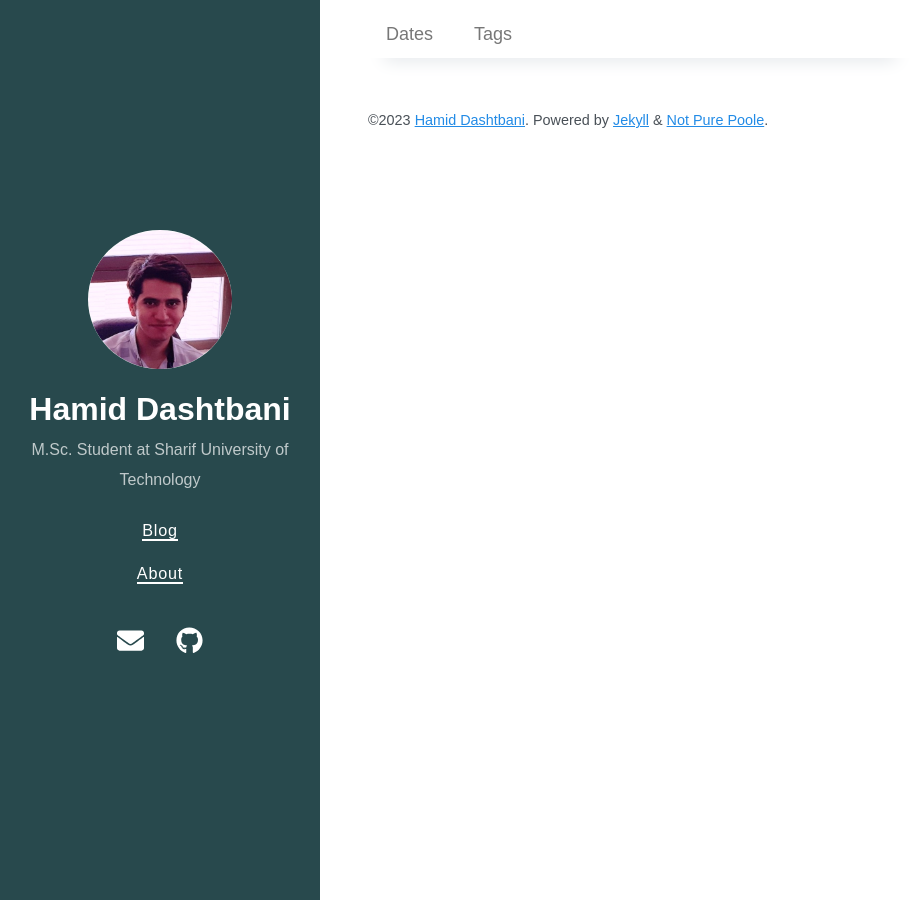
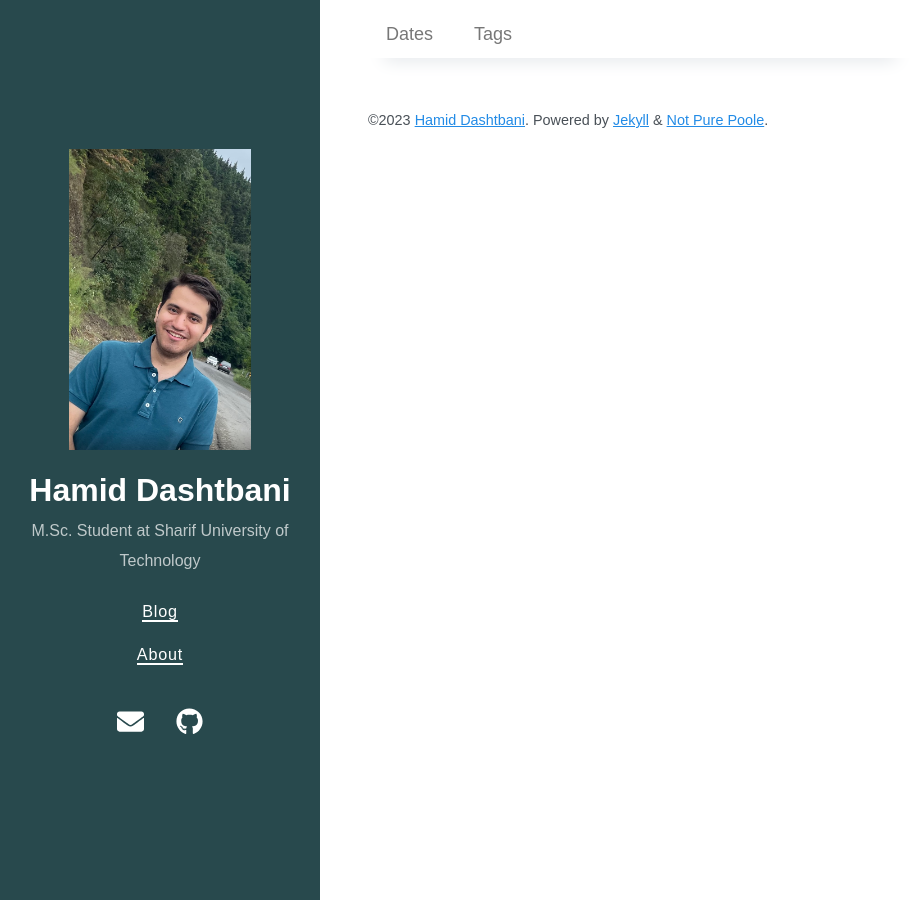
Before and after one commit to HamidDasht/hamiddasht.github.io, a Jekyll site: the page built from index.html, in a window 1280 px wide. Shown: the whole page, without its empty margins (0-916 px from the left). Built offline with Jekyll 4.4.1, drawn with Linux system fonts in a browser that asks for light colours; nearby versions of some CDN libraries; the list of posts is cut into pages by our own code.

Commit message:
not pure

```diff
--- a/_sass/_sidebar.scss
+++ b/_sass/_sidebar.scss
@@ -14,9 +14,9 @@
 }
 
 .avatar-image {
-  width: 50%;
+  width: 63%;
   height: auto;
-  border-radius: 50%;
+  border-radius: 0%;
   display: block;
   margin-right: auto;
   margin-left: auto;
```
Also changed, not shown: avatar.jpeg.
